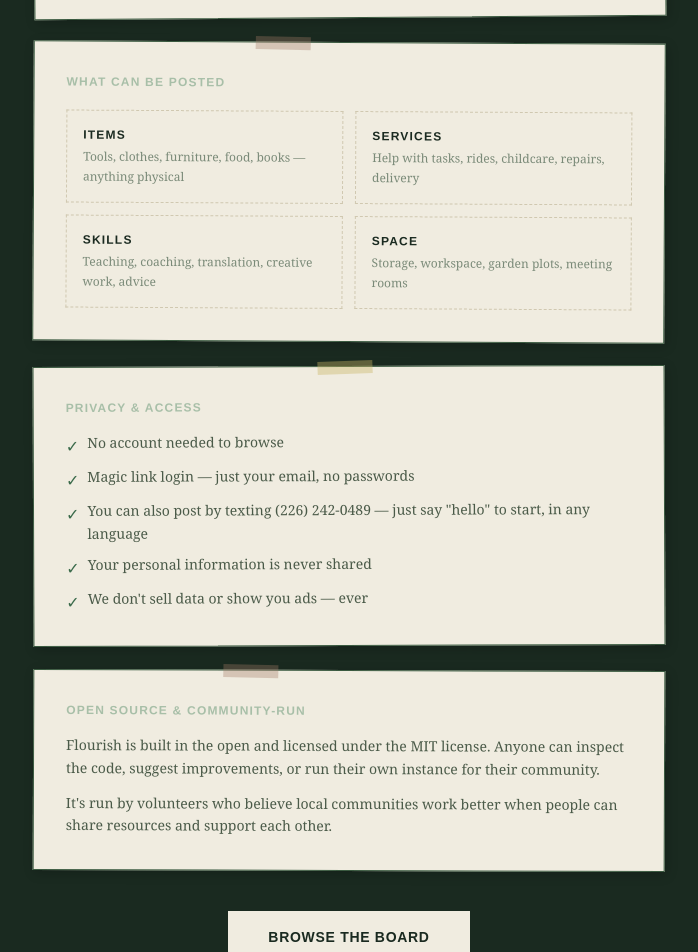
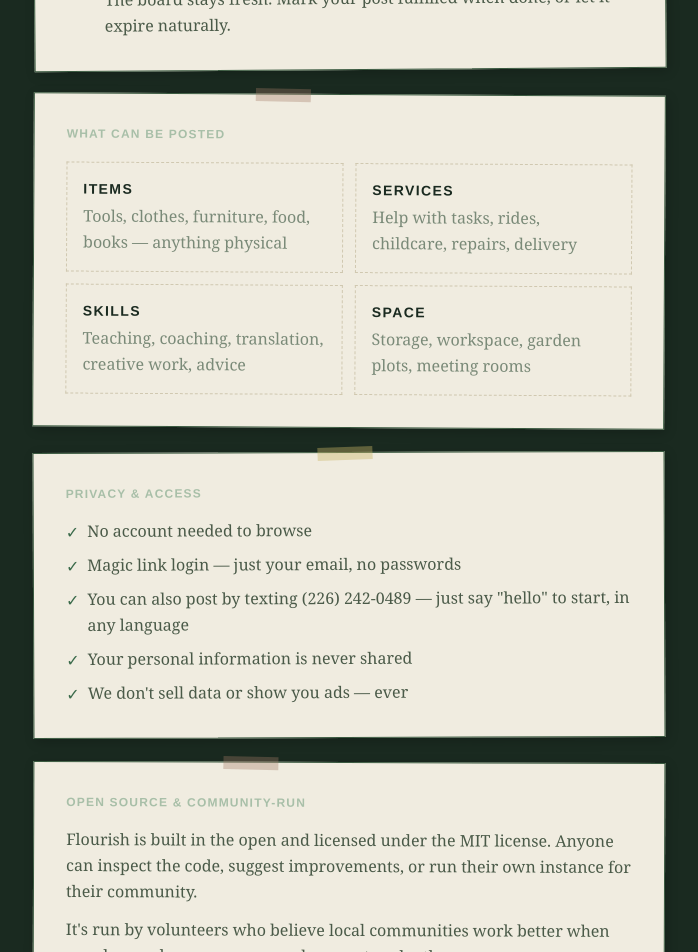
Before and after one commit to explorience/flourish, a Next.js app: page /about in a window 1280 px wide. Shown: the part 1020-1972 px from the top of the page, without its empty margins (291-989 px from the left). Built offline with nearby package versions, Linux system fonts and the light colour scheme; no server answers.

Commit message:
fix: normalize about page font sizes - all body text now text-base (16px)

```diff
--- a/src/app/about/page.tsx
+++ b/src/app/about/page.tsx
@@ -115,7 +115,7 @@ export default function AboutPage() {
                     {item.heading}
                   </h3>
                   <p
-                    className="text-sm leading-relaxed"
+                    className="text-base leading-relaxed"
                     style={{ ...sr, color: 'var(--ink-light)' }}
                   >
                     {item.body}
@@ -151,13 +151,13 @@ export default function AboutPage() {
                 style={{ border: '1px dashed var(--border-card)' }}
               >
                 <div
-                  className="text-xs font-bold uppercase tracking-widest mb-1"
+                  className="text-sm font-bold uppercase tracking-widest mb-1"
                   style={{ ...ds, color: 'var(--ink)' }}
                 >
                   {cat.label}
                 </div>
                 <p
-                  className="text-xs leading-relaxed"
+                  className="text-base leading-relaxed"
                   style={{ ...sr, color: 'var(--ink-muted)' }}
                 >
                   {cat.desc}
@@ -189,7 +189,7 @@ export default function AboutPage() {
             ].map((item, i) => (
               <li key={i} className="flex items-start gap-2">
                 <span style={{ color: 'var(--offer)', flexShrink: 0, marginTop: '2px' }}>✓</span>
-                <p className="text-sm leading-relaxed" style={{ ...sr, color: 'var(--ink-light)' }}>{item}</p>
+                <p className="text-base leading-relaxed" style={{ ...sr, color: 'var(--ink-light)' }}>{item}</p>
               </li>
             ))}
           </ul>
@@ -208,13 +208,13 @@ export default function AboutPage() {
             Open source &amp; community-run
           </h2>
           <p
-            className="text-sm leading-relaxed mb-3"
+            className="text-base leading-relaxed mb-3"
             style={{ ...sr, color: 'var(--ink-light)' }}
           >
             Flourish is built in the open and licensed under the MIT license. Anyone can inspect the code, suggest improvements, or run their own instance for their community.
           </p>
           <p
-            className="text-sm leading-relaxed"
+            className="text-base leading-relaxed"
             style={{ ...sr, color: 'var(--ink-light)' }}
           >
             It&apos;s run by volunteers who believe local communities work better when people can share resources and support each other.
```
